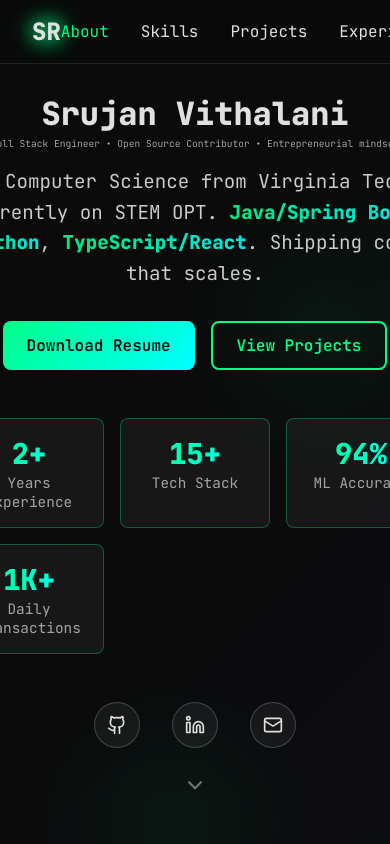
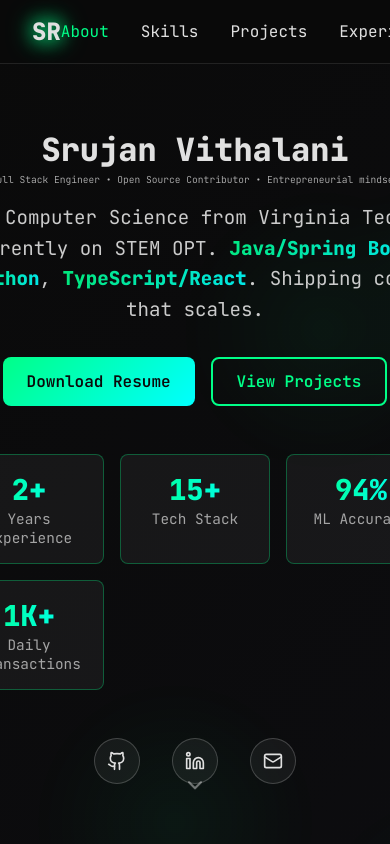
Before and after one commit to Srujan711/portfolio, a React (Vite) app: page / in a window 390 px wide. Shown: the top 844 px of the page. Built offline with nearby package versions, Linux system fonts and the light colour scheme.

Commit message:
fixes for mobile use

```diff
--- a/src/Portfolio.jsx
+++ b/src/Portfolio.jsx
@@ -118,6 +118,10 @@ const Portfolio = () => {
           background: #4a4a6e;
           border-radius: 4px;
         }
+        section {
+          scroll-margin-top: 80px;
+        }
+
 
         ::-webkit-scrollbar-thumb:hover {
           background: #5a5a7e;
@@ -264,12 +268,13 @@ const Portfolio = () => {
       </nav>
 
       {/* Hero Section */}
-      <section className="slide-in" style={{
+      <section id="about" className="slide-in" style={{
         minHeight: '100vh',
         display: 'flex',
         alignItems: 'center',
         justifyContent: 'center',
         padding: '2rem',
+        paddingTop: "calc(2rem + 72px)",
         position: 'relative'
       }}>
         <div style={{ maxWidth: '1200px', textAlign: 'center' }}>
```
